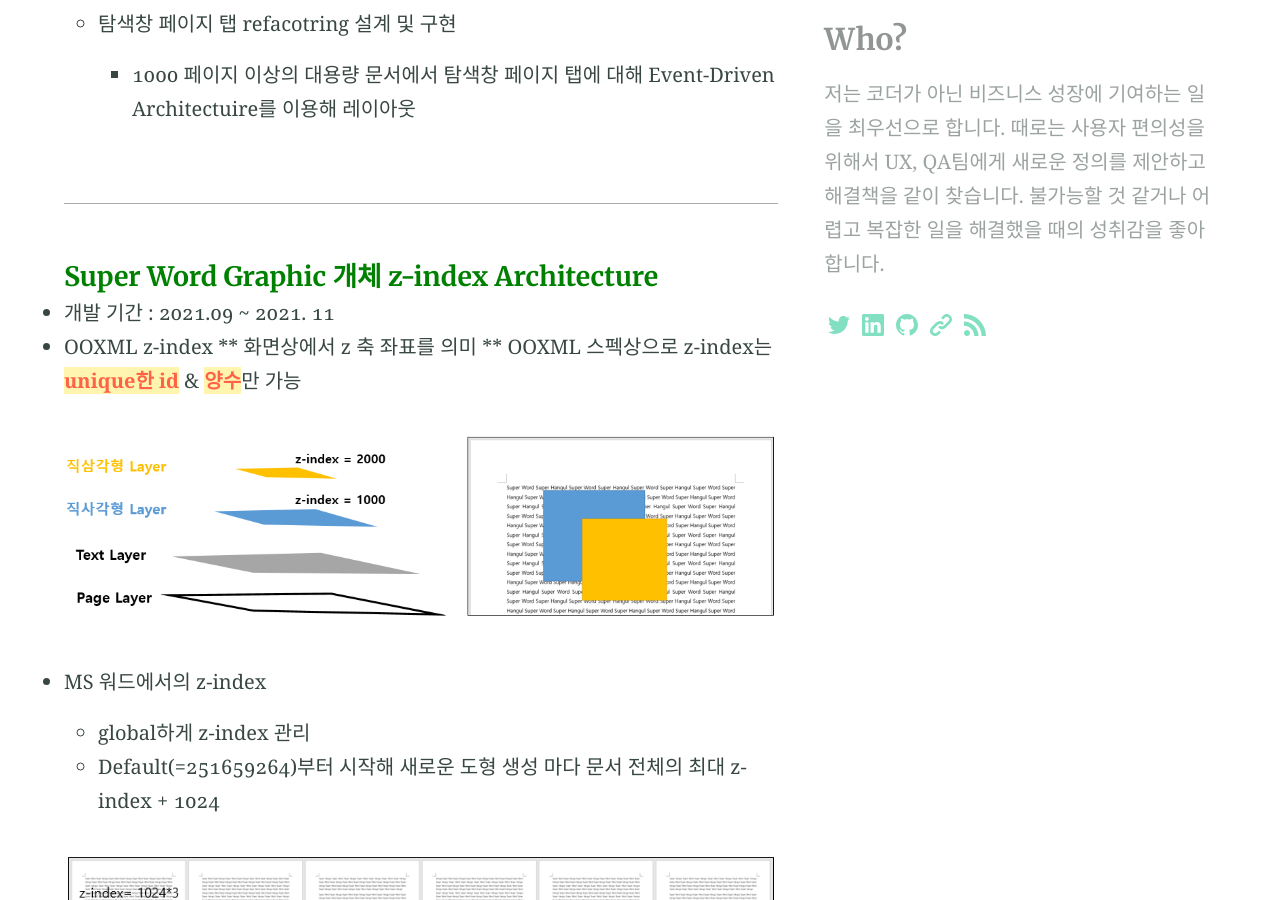
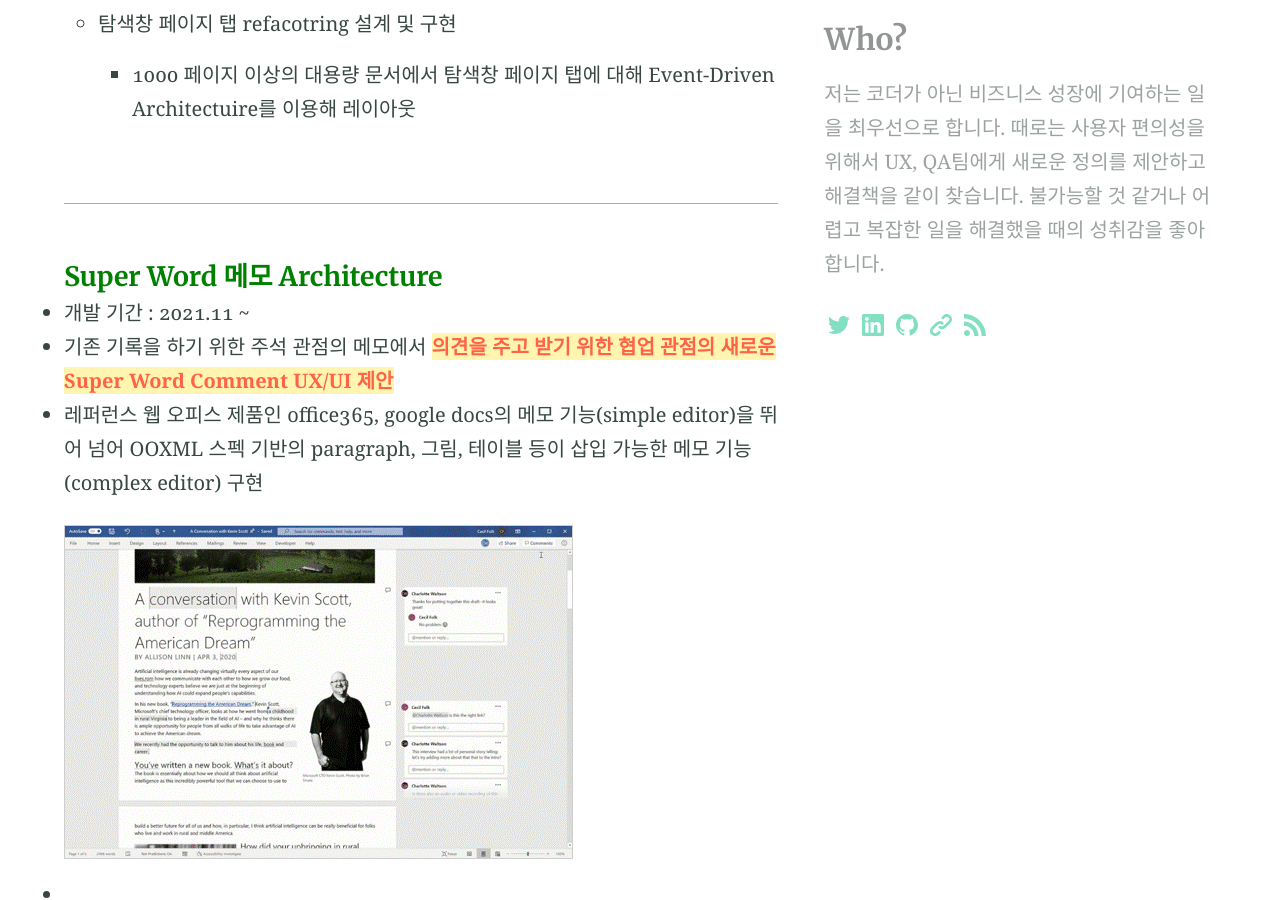
Before and after one commit to sunghyunMoon/sunghyunmoon.github.io, a Jekyll site: the page built from portfolio.md, in a window 1280 px wide and 900 px high, scrolled down 1831 px. Built offline with Jekyll 4.4.1, drawn with Linux system fonts in a browser that asks for light colours.

Commit message:
asfddsafdsaf

```diff
--- a/portfolio.md
+++ b/portfolio.md
@@ -36,6 +36,17 @@ aside: true
     * docx 문서의 인증과 무결성을 위한 PKI(Public Key Infrastructure) 기반 디지털 서명 기능
   * 탐색창 페이지 탭 refacotring 설계 및 구현
     * 1000 페이지 이상의 대용량 문서에서 탐색창 페이지 탭에 대해 Event-Driven Architectuire를 이용해 레이아웃
+
+<hr class="MuiDivider-root MuiDivider-fullWidth css-3udx1k">
+
+<h4 style="color:#008000">Super Word 메모 Architecture</h4>
+* 개발 기간 : 2021.11 ~
+* 기존 기록을 하기 위한 주석 관점의 메모에서 **의견을 주고 받기 위한 협업 관점의 새로운 Super Word Comment UX/UI 제안**
+* 레퍼런스 웹 오피스 제품인 office365, google docs의 메모 기능(simple editor)을 뛰어 넘어 OOXML 스펙 기반의 paragraph, 그림, 테이블 등이 삽입 가능한 메모 기능(complex editor) 구현
+
+<div><img src= "/assets/img/post/modern_comment.gif"></div>
+
+*
 
 <hr class="MuiDivider-root MuiDivider-fullWidth css-3udx1k">
 
```
Also changed, not shown: assets/img/post/modern_comment.gif (added).
